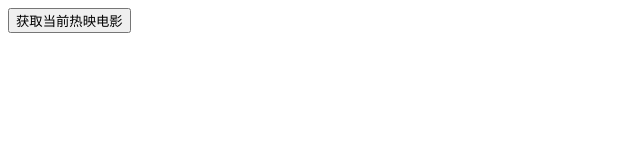
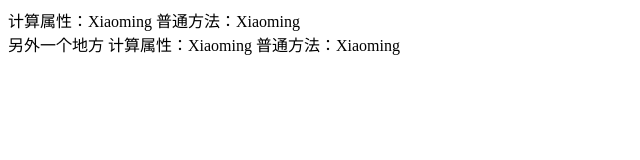
Before and after one commit to webProgrammer-wm/vue-learn, a plain HTML site: page index.html in a window 1280 px wide. Shown: the whole page, without its empty margins (0-640 px from the left). Drawn offline with nearby package versions, Linux system fonts and the light colour scheme.

Commit message:
10-1 计算属性

```diff
--- a/index.html
+++ b/index.html
@@ -4,7 +4,6 @@
         <meta charset="utf-8">
         <title></title>
         <script src="https://cdn.jsdelivr.net/npm/vue/dist/vue.js"></script>
-        <script src="https://cdn.jsdelivr.net/npm/axios/dist/axios.min.js"></script>
         <style>
             * {
                 list-style: none;
@@ -21,33 +20,44 @@
     </head>
     <body>
         <div id="root">
-            <button @click="getMovie">获取当前热映电影</button>
-            <ul>
-                <li v-for="data in dataList">
-                    <img :src="data.images.small" alt="图片加载失败">
-                    <h3>{{ data.title }}</h3>
-                </li>
-            </ul>
+            计算属性：{{ getName }}
+            普通方法：{{ getNameMethod() }}
+
+            <div>
+                另外一个地方
+                计算属性：{{ getName }}
+                普通方法：{{ getNameMethod() }}
+            </div>
         </div>
 
         <script type="text/javascript">
-
             let vm = new Vue({
                 el: '#root',
                 data: {
-                    dataList: []
+                    name: 'xiaoming'
+                },
+                // 计算属性
+                computed: {
+                    // 依赖的状态改变了，计算属性会重新计算一遍
+                    getName() {
+                        console.log('computed')
+                        return this.name.substring(0, 1).toUpperCase() + this.name.substring(1)
+                    }
                 },
                 methods: {
-                    getMovie() {
-                        axios.get('./api/movie.json').then(res => {
-                            console.log(res)
-                            // 自动包装 data 属性
-                            this.dataList = res.data.subjects
-                        }).catch(err => {
-                            console.log(err)
-                        })
+                    getNameMethod() {
+                        console.log('method')
+                        return this.name.substring(0, 1).toUpperCase() + this.name.substring(1)
                     }
                 }
+
+                /*
+                    计算属性相对方法性能更好
+                    以上的两个地方用到了计算属性和方法
+                    计算属性只被调用了一次，被计算过一次的话会缓存在内存中
+                    而方法被调用了两次
+
+                 */
             })
         </script>
     </body>
```
